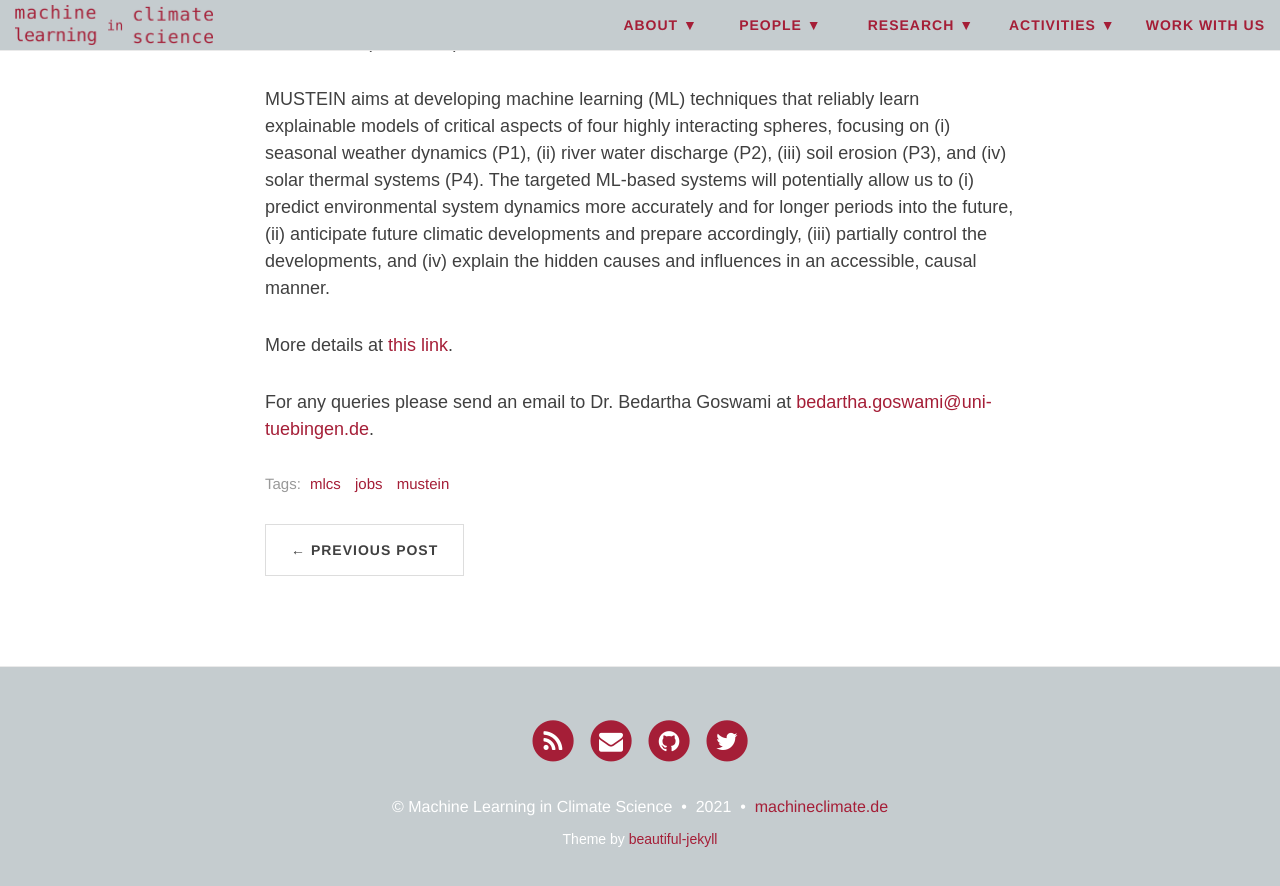
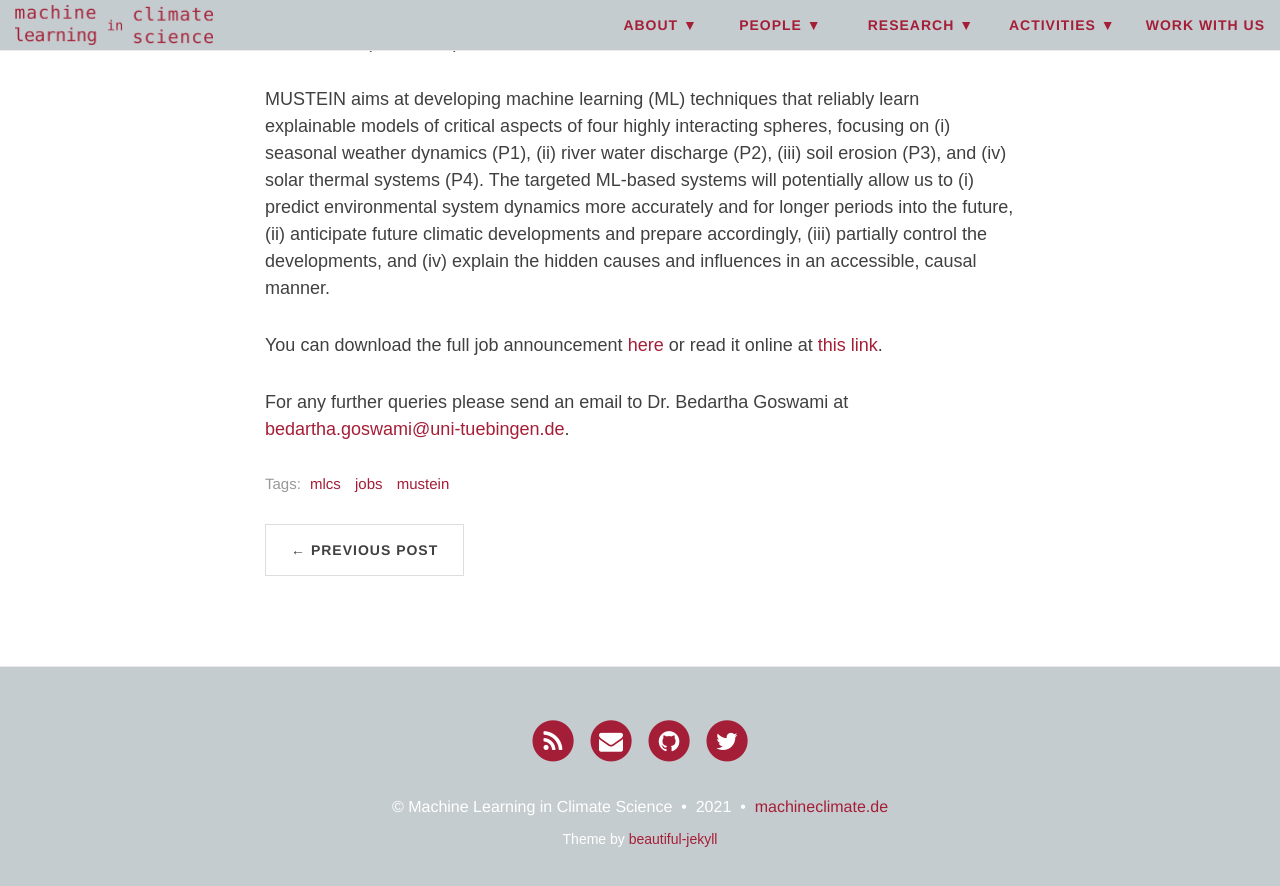
Before and after one commit to mlcs/mlcs.github.io, a Jekyll site: the page built from _posts/2021-03-31-phd-job-announcement.md, in a window 1280 px wide and 900 px high, scrolled down 519 px. Shown: the top 886 px of the window. Built offline with Jekyll 4.4.1, drawn with Linux system fonts in a browser that asks for light colours; nearby versions of some CDN libraries.

Commit message:
add PDF file for download

```diff
--- a/_posts/2021-03-31-phd-job-announcement.md
+++ b/_posts/2021-03-31-phd-job-announcement.md
@@ -27,8 +27,10 @@ developments and prepare accordingly, (iii) partially control the
 developments, and (iv) explain the hidden causes and influences in an
 accessible, causal manner.
 
-More details at [this
-link](https://uni-tuebingen.de/en/research/core-research/cluster-of-excellence-machine-learning/home/open-positions/#c1297104).
+You can download the full job announcement
+[here](/files/mustein_p1_announcement.pdf){:target="_blank"} or read it
+online at [this
+link](https://uni-tuebingen.de/en/research/core-research/cluster-of-excellence-machine-learning/home/open-positions/#c1297104){:target="_blank"}.
 
-For any queries please send an email to Dr. Bedartha Goswami at
+For any further queries please send an email to Dr. Bedartha Goswami at
 [bedartha.goswami@uni-tuebingen.de](mailto:bedartha.goswami@uni-tuebingen.de).
```
Also changed, not shown: 1 other file.
